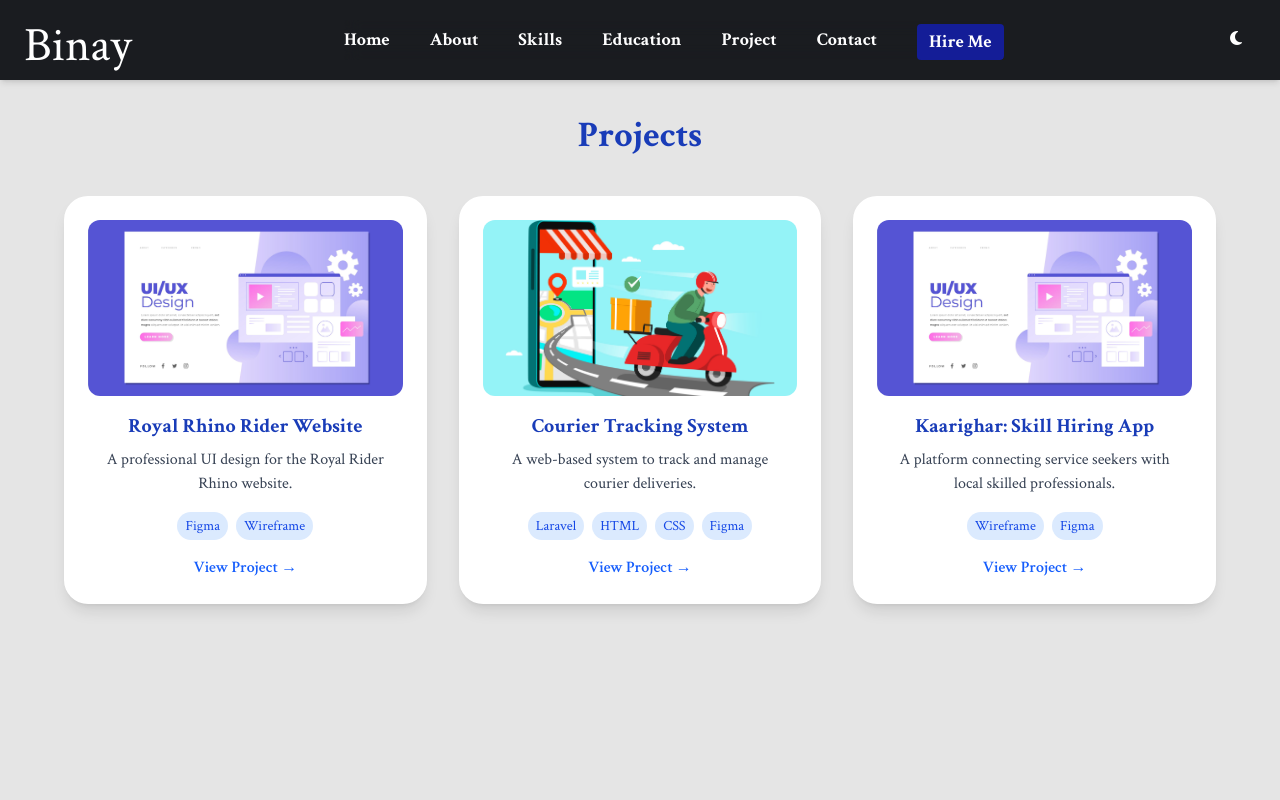
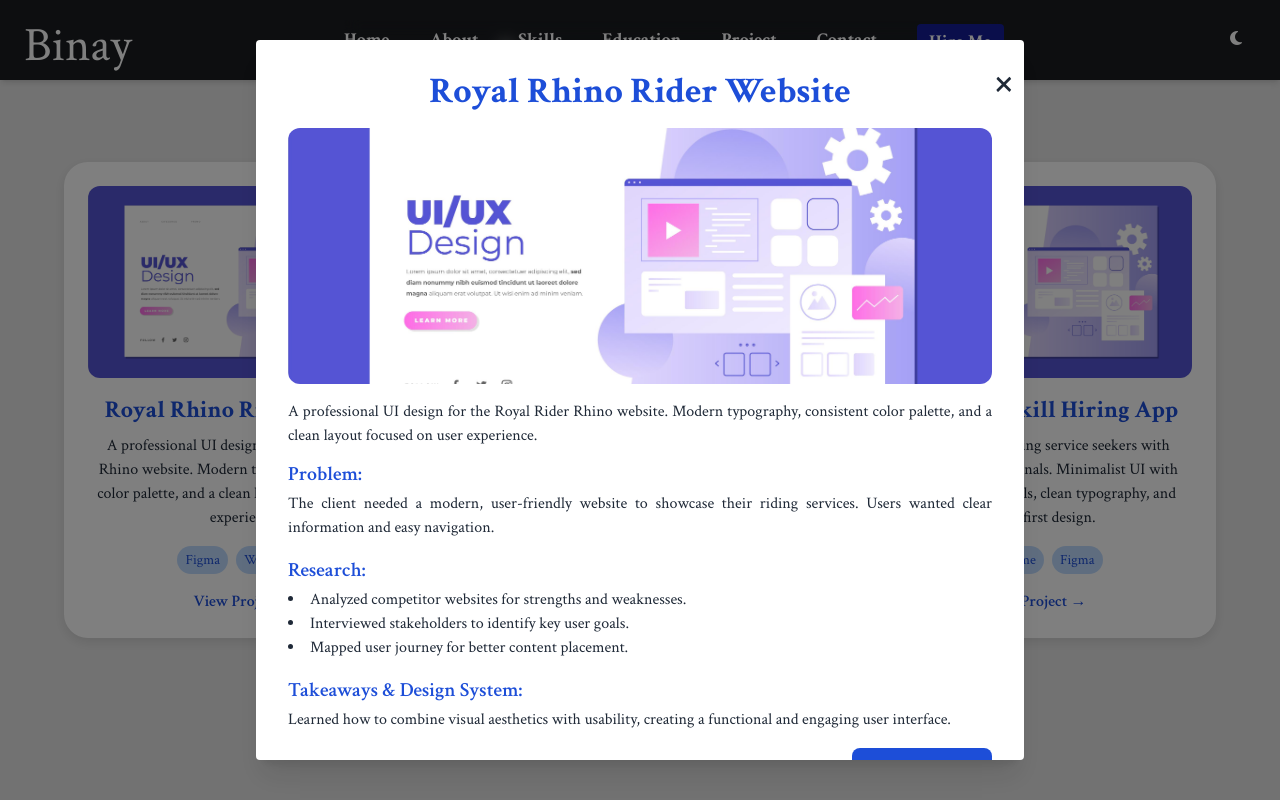
Before and after one commit to Im-binay/Binay_portfolio, a React (Vite) app: page / in a window 1280 px wide. Both pictures are taken after a click on the element 245 px from the left and 3174 px from the top of the page. Shown: the part 2774-3574 px from the top of the page. Built offline with nearby package versions, Linux system fonts and the light colour scheme.

Commit message:
Added use case study for projects

```diff
--- a/src/components/EduExp.jsx
+++ b/src/components/EduExp.jsx
@@ -114,9 +114,10 @@ export default function EduExpTimelineAccordion() {
         <a
           href="/BinayUI_Cv.pdf"
           download
-          className="px-4 sm:px-6 py-2 sm:py-3 rounded-xl font-medium text-sm sm:text-base transition-all duration-300 bg-blue-600 dark:bg-blue-400 text-white"
+          className="px-4 sm:px-6 py-2 sm:py-3  rounded-xl font-medium text-sm sm:text-base transition-all duration-300 bg-blue-600 dark:bg-blue-400 text-white"
         >
           Download CV
+
         </a>
       </div>
 
--- a/src/components/Projects.jsx
+++ b/src/components/Projects.jsx
@@ -1,40 +1,96 @@
-import React from 'react';
+import React, { useState, useEffect } from 'react';
 import UiImage from '../assets/images/ui.ux.jpg';
 import courierTrackingImg from '../assets/images/Courier-Tracking.jpg';
 
 const projects = [
   {
     title: 'Royal Rhino Rider Website',
-    description: 'A professional UI design for the Royal Rider Rhino website.',
-    link: 'https://www.figma.com/proto/xWMRIaZRgfXPB6aJ1V29SX/RRR?node-id=4-4&t=mMYhYnZo21d2vrZh-1',
+    description:
+      'A professional UI design for the Royal Rider Rhino website. Modern typography, consistent color palette, and a clean layout focused on user experience.',
+    problem:
+      'The client needed a modern, user-friendly website to showcase their riding services. Users wanted clear information and easy navigation.',
+    research: [
+      'Analyzed competitor websites for strengths and weaknesses.',
+      'Interviewed stakeholders to identify key user goals.',
+      'Mapped user journey for better content placement.'
+    ],
+    takeaways:
+      'Learned how to combine visual aesthetics with usability, creating a functional and engaging user interface.',
     tech: ['Figma', 'Wireframe'],
     image: UiImage,
+    link: 'https://www.figma.com/proto/xWMRIaZRgfXPB6aJ1V29SX/RRR?node-id=4-4&t=mMYhYnZo21d2vrZh-1',
   },
   {
     title: 'Courier Tracking System',
-    description: 'A web-based system to track and manage courier deliveries.',
-    link: 'https://github.com/Im-binay/CourierTrackingProject',
+    description:
+      'A web-based system to track and manage courier deliveries efficiently. Consistent tables, alerts, and color-coded status indicators ensure clarity and ease of use.',
+    problem:
+      'Users needed a reliable way to track courier packages and delivery status. The system had to reduce errors and improve user confidence.',
+    research: [
+      'Studied existing tracking platforms for usability.',
+      'Mapped user flow to simplify package tracking.',
+      'Collected feedback from delivery personnel for practical insights.'
+    ],
+    takeaways:
+      'Enhanced ability to display complex information clearly and streamline backend integration with a user-friendly front-end.',
     tech: ['Laravel', 'HTML', 'CSS', 'Figma'],
     image: courierTrackingImg,
+    link: 'https://github.com/Im-binay/CourierTrackingProject',
   },
   {
     title: 'Kaarighar: Skill Hiring App',
-    description: 'A platform connecting service seekers with local skilled professionals.',
-    link: 'https://www.figma.com/design/Dy6PpbhAU0voKti6r2ZDXj/KaariGhar?node-id=0-1&t=u33idKA1h9zyODBN-1',
+    description:
+      'A platform connecting service seekers with local skilled professionals. Minimalist UI with cards for professionals, clean typography, and mobile-first design.',
+    problem:
+      'Local professionals struggled to showcase their skills online effectively. Users needed a simple way to connect with potential clients, and the platform had to streamline hiring and job requests.',
+    research: [
+      'Surveyed potential users to understand needs.',
+      'Mapped job request and hiring flows.',
+      'Analyzed competitor apps for inspiration.'
+    ],
+    takeaways:
+      'Balanced user needs with visual hierarchy and mobile usability, ensuring a smooth, intuitive experience.',
     tech: ['Wireframe', 'Figma'],
     image: UiImage,
+    link: 'https://www.figma.com/design/Dy6PpbhAU0voKti6r2ZDXj/KaariGhar?node-id=0-1&t=u33idKA1h9zyODBN-1',
   },
-
 ];
 
 export default function Project() {
+  const [selectedProject, setSelectedProject] = useState(null);
+  const [showModal, setShowModal] = useState(false);
+  const [isDarkMode, setIsDarkMode] = useState(false);
+
+  // Detect dark mode class on body
+  useEffect(() => {
+    const body = document.body;
+    const observer = new MutationObserver(() => {
+      setIsDarkMode(body.classList.contains('dark-mode'));
+    });
+    observer.observe(body, { attributes: true, attributeFilter: ['class'] });
+    setIsDarkMode(body.classList.contains('dark-mode'));
+    return () => observer.disconnect();
+  }, []);
+
+  // Open modal with fade-in
+  const openModal = (project) => {
+    setSelectedProject(project);
+    setShowModal(true);
+  };
+
+  // Close modal with fade-out
+  const closeModal = () => {
+    setShowModal(false);
+    setTimeout(() => setSelectedProject(null), 300); // match transition duration
+  };
+
   return (
     <section
       id="project"
-      className="min-h-screen flex items-center justify-center px-4 sm:px-6 pb-10 bg-light text-dark"
+      className="min-h-screen flex items-center justify-center px-4 sm:px-6 pb-10 transition-colors duration-500"
     >
       <div className="w-full max-w-6xl mt-5 mx-auto text-center" data-aos="fade-in">
-        <h1 className="text-2xl sm:text-3xl md:text-4xl font-bold text-blue-800 mb-8 sm:mb-10">
+        <h1 className="text-2xl sm:text-3xl md:text-4xl font-bold mb-8 sm:mb-10 transition-colors duration-500" style={{ color: isDarkMode ? '#60a5fa' : '#1d4ed8' }}>
           Projects
         </h1>
 
@@ -42,54 +98,127 @@ export default function Project() {
           {projects.map((project, index) => (
             <div
               key={index}
-              className="project-card flex flex-col items-center bg-white rounded-3xl shadow-lg hover:shadow-2xl transform hover:-translate-y-1 transition duration-300 p-4 sm:p-6"
+              className="project-card flex flex-col items-center rounded-3xl shadow-lg transform transition-all duration-300 p-4 sm:p-6 cursor-pointer"
+              style={{
+                backgroundColor: isDarkMode ? '#2d3748' : '#fff',
+                color: isDarkMode ? '#e2e8f0' : '#1f2937',
+                boxShadow: isDarkMode ? '0 4px 12px rgba(0,0,0,0.3)' : '0 4px 12px rgba(0,0,0,0.1)',
+              }}
               data-aos="zoom-in"
               data-aos-delay={index * 100}
+              onClick={() => openModal(project)}
             >
-              {/* Project Image */}
               <div className="w-full rounded-xl overflow-hidden mb-4">
                 <img
                   src={project.image}
                   alt={project.title}
-                  className="w-full h-40 sm:h-44 object-cover"
+                  className="w-full h-40 sm:h-44 md:h-48 object-cover transition-transform duration-300 hover:scale-105"
                 />
               </div>
 
-              {/* Title */}
-              <h3 className="text-center text-lg sm:text-xl font-bold text-blue-800 mb-2">
+              <h3 className="text-center text-lg sm:text-xl md:text-2xl font-bold mb-2" style={{ color: isDarkMode ? '#60a5fa' : '#1d4ed8' }}>
                 {project.title}
               </h3>
 
-              {/* Description */}
-              <p className="text-center text-gray-700 text-sm sm:text-base mb-3 sm:mb-4 px-2">
-                {project.description}
-              </p>
+              <p className="text-center text-sm sm:text-base md:text-base mb-3 sm:mb-4 px-2">{project.description}</p>
 
-              {/* Tech Tags */}
               <div className="flex flex-wrap gap-1 sm:gap-2 justify-center mb-4">
                 {project.tech.map((tech, i) => (
                   <span
                     key={i}
-                    className="text-xs sm:text-sm px-2 py-1 bg-blue-100 text-blue-700 rounded-full font-medium"
+                    className="text-xs sm:text-sm px-2 py-1 rounded-full font-medium"
+                    style={{
+                      backgroundColor: isDarkMode ? '#4a5568' : '#bfdbfe',
+                      color: isDarkMode ? '#60a5fa' : '#1d4ed8',
+                    }}
                   >
                     {tech}
                   </span>
                 ))}
               </div>
 
-              {/* View Project Button */}
-              <a
-                href={project.link}
-                target="_blank"
-                rel="noopener noreferrer"
-                className="mt-auto text-blue-600 hover:text-blue-800 font-semibold transition-colors duration-300 text-sm sm:text-base"
+              <button
+                className="mt-auto font-semibold transition-colors duration-300 text-sm sm:text-base"
+                style={{ color: isDarkMode ? '#60a5fa' : '#1d4ed8' }}
               >
                 View Project →
-              </a>
+              </button>
             </div>
           ))}
         </div>
       </div>
+
+      {/* Modal */}
+      {selectedProject && (
+        <div
+          className={`fixed inset-0 flex items-center justify-center z-50 p-2 sm:p-4 transition-opacity duration-300 ${showModal ? 'opacity-100' : 'opacity-0 pointer-events-none'}`}
+          style={{ backgroundColor: isDarkMode ? 'rgba(0,0,0,0.7)' : 'rgba(0,0,0,0.5)' }}
+          onClick={closeModal}
+        >
+          <div
+            className={`rounded shadow-xl w-full max-w-3xl max-h-[90vh] overflow-y-auto p-4 sm:p-6 md:p-8 relative transition-all duration-300 transform ${showModal ? 'scale-100' : 'scale-95'}`}
+            style={{
+              backgroundColor: isDarkMode ? '#404a5c' : '#fff',
+              color: isDarkMode ? '#e2e8f0' : '#1f2937',
+            }}
+            onClick={(e) => e.stopPropagation()}
+          >
+            <button
+              className="absolute top-2 sm:top-3 right-2 sm:right-3 font-bold transition-colors duration-300"
+              style={{ color: isDarkMode ? '#e2e8f0' : '#1f2937', fontSize: '2.5rem' }}
+              onClick={closeModal}
+            >
+              ×
+            </button>
+
+            <h2 className="text-2xl sm:text-3xl md:text-4xl font-bold text-center mb-4" style={{ color: isDarkMode ? '#60a5fa' : '#1d4ed8' }}>
+              {selectedProject.title}
+            </h2>
+
+            <img
+              src={selectedProject.image}
+              alt={selectedProject.title}
+              className="w-full h-40 sm:h-56 md:h-64 object-cover rounded-xl mb-4"
+            />
+
+            <p className="mb-3 text-justify">{selectedProject.description}</p>
+
+            <p className="mb-1 text-lg sm:text-xl md:text-xl font-semibold" style={{ color: isDarkMode ? '#60a5fa' : '#1d4ed8' }}>
+              Problem:
+            </p>
+            <p className="mb-4 text-justify">{selectedProject.problem}</p>
+
+            <p className="mb-1 text-lg sm:text-xl md:text-xl font-semibold" style={{ color: isDarkMode ? '#60a5fa' : '#1d4ed8' }}>
+              Research:
+            </p>
+            <ul className="list-disc list-inside mb-4">
+              {selectedProject.research.map((point, i) => (
+                <li key={i} className="text-justify">{point}</li>
+              ))}
+            </ul>
+
+            <p className="mb-1 text-lg sm:text-xl md:text-xl font-semibold" style={{ color: isDarkMode ? '#60a5fa' : '#1d4ed8' }}>
+              Takeaways & Design System:
+            </p>
+            <p className="mb-2 text-justify">{selectedProject.takeaways}</p>
+
+            <div className="flex justify-end mt-4">
+              <a
+                href={selectedProject.link}
+                target="_blank"
+                rel="noopener noreferrer"
+                className="px-4 py-2 rounded-lg font-semibold transition-colors duration-300"
+                style={{
+                  backgroundColor: isDarkMode ? '#2563eb' : '#1d4ed8',
+                  color: '#fff',
+                }}
+              >
+                View Full Figma
+              </a>
+            </div>
+          </div>
+        </div>
+      )}
     </section>
   );
 }
```
